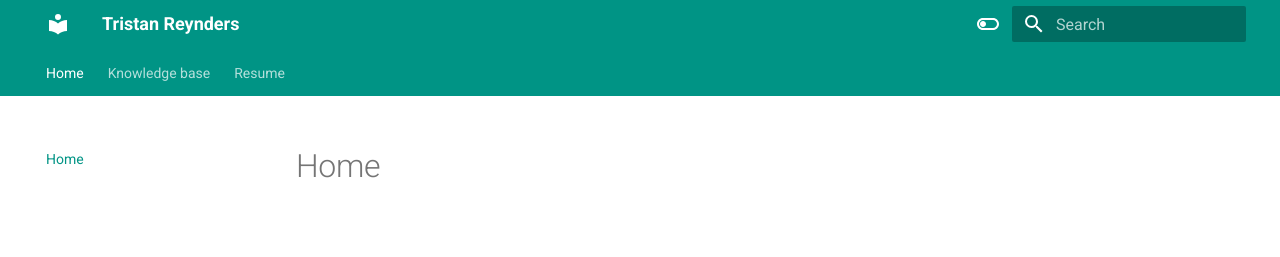
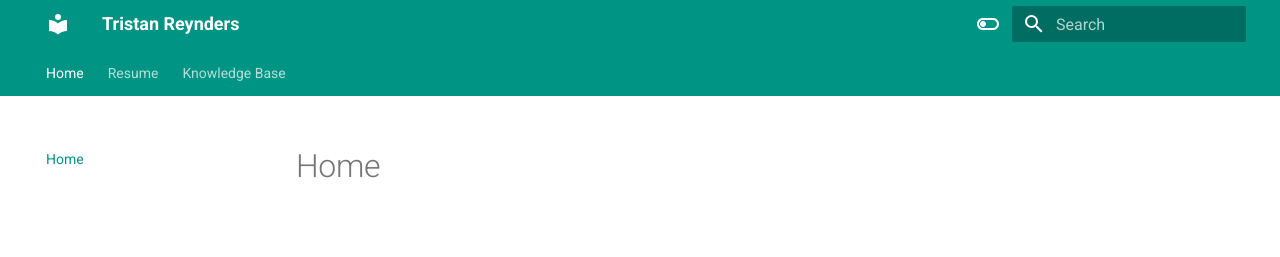
Before and after one commit to tristan-reynders/portfolio, an MkDocs documentation site: the page built from docs/index.md, in a window 1280 px wide. Shown: the top 257 px of the page. Built offline with MkDocs 1.6.1 and Material for MkDocs 9.7.7, drawn with Linux system fonts in a browser that asks for light colours; part of the change alters nothing that is shown.

Commit message:
Update docs

```diff
--- a/mkdocs.yml
+++ b/mkdocs.yml
@@ -26,6 +26,11 @@ theme:
       primary: teal
       accent: lime
 
+nav:
+- Home: index.md
+- Resume: resume/index.md
+- Knowledge Base: knowledge-base/index.md
+
 markdown_extensions:
   - pymdownx.highlight:
       anchor_linenums: true
```
